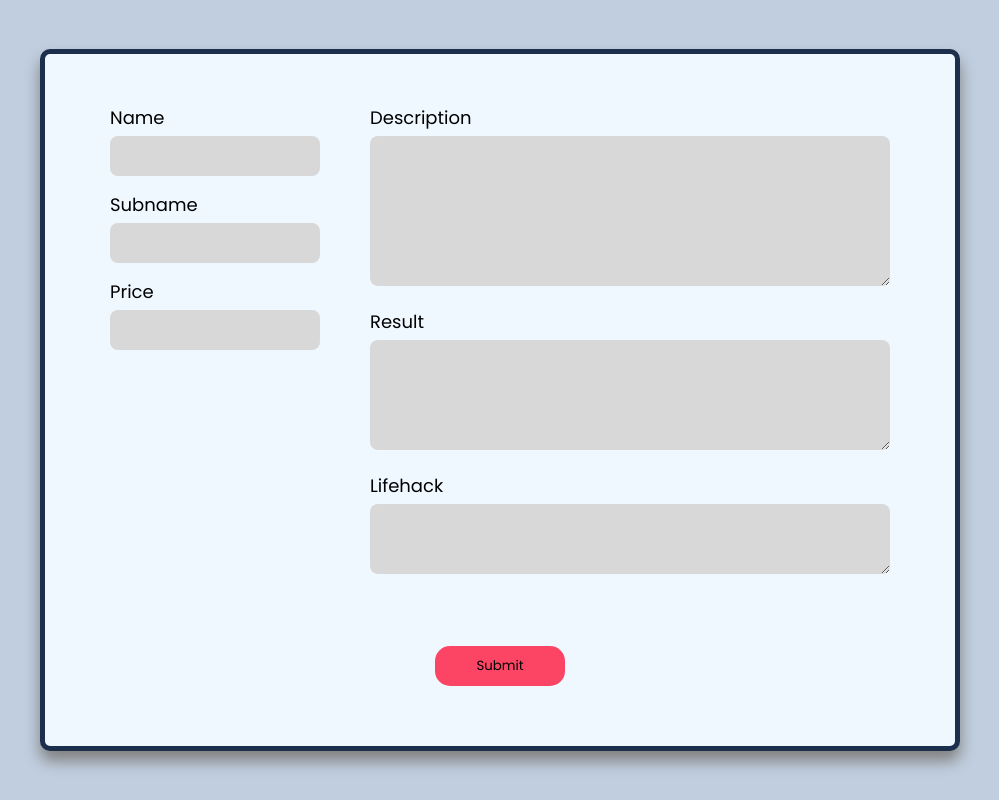
After one commit to CHA-TEAU/php-shop, a PHP site: page /addprod.php in a window 1280 px wide. The commit adds this page. Shown: the whole page, without its empty margins (140-1139 px from the left). Run offline with PHP 8.4, Linux system fonts and the light colour scheme; the visitor is signed in with stand-in values (Sample User, id 1); data that the repository does not hold is empty.

Commit message:
Add files via upload

```diff
--- /dev/null
+++ b/localhost/addprod.php
@@ -0,0 +1,97 @@
+<?php
+    include 'dbconnect.php';
+?>
+
+
+<!DOCTYPE html>
+<html lang="en">
+<head>
+    <meta charset="UTF-8">
+    <meta name="viewport" content="width=device-width, initial-scale=1.0">
+    <title>Document</title>
+    <link rel="stylesheet" href="upload.css">
+</head>
+<body>
+
+
+    <?
+
+
+
+    session_start();
+
+
+
+    if($_SESSION['role'] == 'admin') {
+
+        if (($_POST['send'])) {
+
+
+            $name = $_POST['description'];
+            $art = $_POST['subname'];
+
+            if (!empty($name) and !empty($art)) {
+
+                    $db = DB :: dbconn();
+                    $query = $db->query("INSERT INTO `goods`(`ID`, `Picture`, `Article`, `Name`, `Price`) VALUES (NULL, 'https://basket-04.wb.ru/vol554/part55452/55452965/images/big/2.webp', '$art', '$name', '50')");
+
+
+
+            }
+
+
+        }
+
+        ?>
+
+
+        <div class="container">
+
+            <form method="post">
+
+                <div class="addform">
+                    <div class="pic-name-sub">
+
+                        <label for="">Name</label> <br>
+                        <input type="text"  name="name" class="name"><br>
+
+                        <label for="">Subname</label> <br>
+                        <input type="text" name="subname" class="name"> <br>
+
+                        <label for="">Price</label> <br>
+                        <input type="text" name="subname" class="name">
+
+
+                    </div>
+
+                    <div class="des-res-lh">
+                        <label for="">Description</label> <br>
+                        <textarea name="description" class="desc"></textarea> <br>
+
+                        <label for="">Result</label> <br>
+                        <textarea name="result" class="res"></textarea><br>
+
+                        <label for="">Lifehack</label> <br>
+                        <textarea  name="lifehack" class="lh"></textarea>
+
+                    </div>
+
+                    <input type="submit" name="send" class="sendbtn">
+
+                </div>
+
+
+
+            </form>
+        </div>
+
+
+
+
+        <?
+    }
+
+    ?>
+
+</body>
+</html>
--- /dev/null
+++ b/localhost/dbconnect.php
@@ -0,0 +1,24 @@
+<?php
+
+class DB{
+
+    static public function dbconn(){
+
+            $db = @new mysqli('localhost', 'root', '', 'shop');
+
+
+            if ($db->connection_errno) {
+                echo "error: " . $db->connection_errno;
+
+            }
+            else
+            {
+                return $db;
+            }
+
+
+
+
+    }
+
+}
--- a/localhost/upload.css
+++ b/localhost/upload.css
@@ -1,3 +1,12 @@
+@import url('https://fonts.googleapis.com/css2?family=Poppins:wght@400;500;600&display=swap');
+
+*{
+    margin: 0;
+    padding: 0;
+
+    font-family: 'Poppins', sans-serif;;
+}
+
 
 body{
     height: 100vh;
@@ -5,20 +14,33 @@ body{
     justify-content: center;
     align-items: center;
 
-    background-color: rgb(238, 207, 166);
+    background-color: rgb(192, 206, 223);
+}
+
+.container{
+    width: 80%;
+    height: 100vh;
+
+    margin: 0 auto;
+
+    display: flex;
+    justify-content: center;
+    align-items: center;
 }
 
 .addform{
 
-    width: 100%;
-    padding: 50px;
+    max-width: 850px;
+    padding: 50px 30px;
     display: flex;
-    justify-content: space-between;
+    flex-wrap: wrap;
+    justify-content: center;
     gap: 50px;
 
-
-    border: 5px solid rgb(77, 40, 28);
-    border-radius: 50px;
+    background-color: aliceblue;
+    border: 5px solid rgb(28, 48, 77);
+    border-radius: 10px;
+    box-shadow: 0 10px 15px gray;
 }
 
 input{
@@ -26,39 +48,82 @@ input{
 }
 
 
-
 .desc{
     width: 500px;
     height: 130px;
 
+    padding: 0 5px;
+    background-color: rgb(216, 216, 216);
+    border-radius: 8px;
+    border: none;
+    color: black;
 
-
+    margin: 5px 0 15px;
+    padding: 10px;
 }
 
 .res{
     width: 500px;
     height: 90px;
+
+    padding: 0 5px;
+    background-color: rgb(216, 216, 216);
+    border-radius: 8px;
+    border: none;
+    color: black;
+
+    margin: 5px 0 15px;
+    padding: 10px;
 }
 
 .lh{
     width: 500px;
     height: 50px;
+
+    padding: 0 5px;
+    background-color: rgb(216, 216, 216);
+    border-radius: 8px;
+    border: none;
+    color: black;
+
+    margin: 5px 0 15px;
+    padding: 10px;
 }
 
+label{
+    font-size: 18px;
+}
 
 .name{
     width: 200px;
-    height: 30px;
+    height: 40px;
+
+    padding: 0 5px;
+    background-color: rgb(216, 216, 216);
+    border-radius: 8px;
+    border: none;
+    color: black;
+
+    margin: 5px 0 15px;
+
 }
 
-input [type="submit"]{
+.sendbtn{
 
-    background-color: brown;
-    color: aliceblue;
+    border: none;
+    border-radius: 15px;
 
-    width: 100px;
-    height: 20px;
+    width: 130px;
+    height: 40px;
 
-    text-align: center;
+    background: rgb(252, 69, 100);
+
+    transition: .2s ease;
 
 }
+
+.sendbtn:hover{
+
+    cursor: pointer;
+    background: rgb(243, 119, 140);
+}
```
